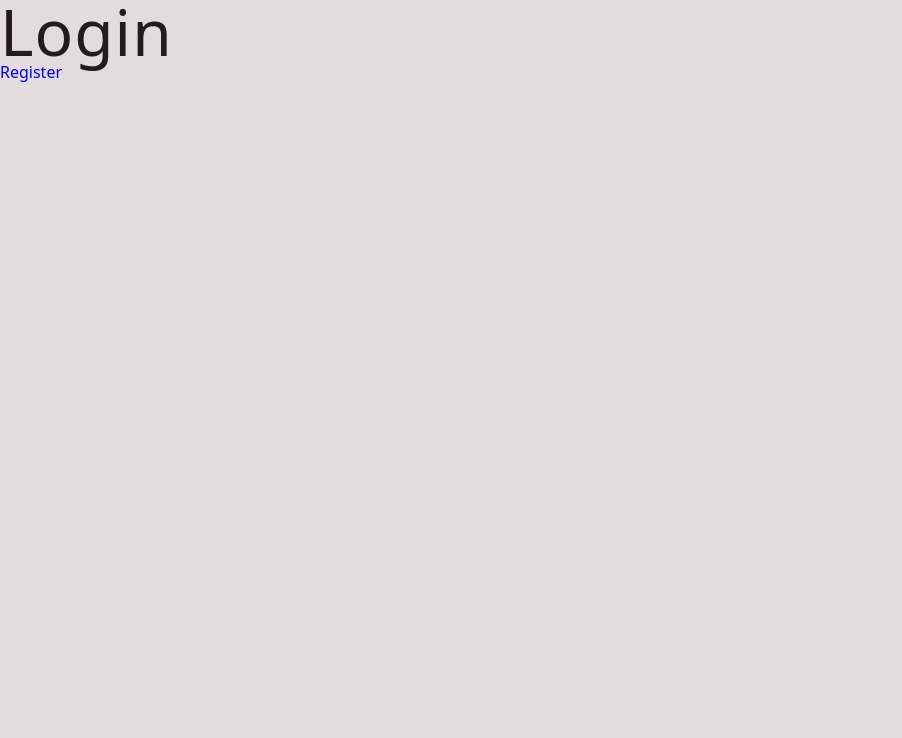
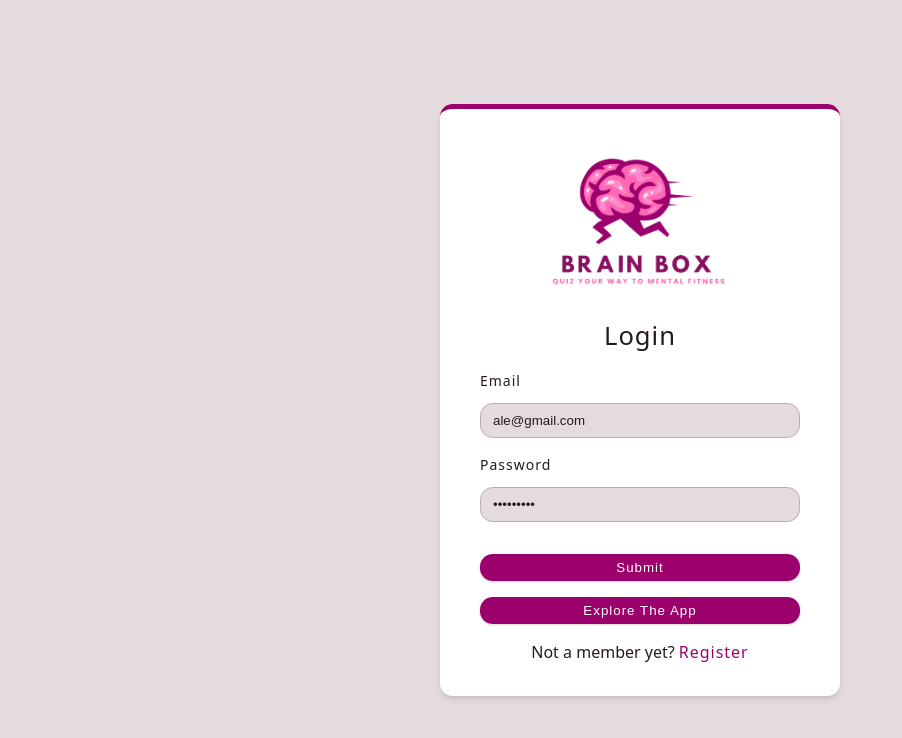
Before and after one commit to AleCuzea28/brain-box, a React (Vite) app in the folder client/: page /login in a window 1280 px wide. Shown: the top 738 px of the page, without its empty margins (0-902 px from the left). Built offline with nearby package versions, Linux system fonts and the light colour scheme.

Commit message:
created login and register pages

```diff
--- a/client/src/components/FormRow.jsx
+++ b/client/src/components/FormRow.jsx
@@ -0,0 +1,18 @@
+const FormRow = ({ type, name, labelText, defaultValue = "" }) => {
+  return (
+    <div className="form-row">
+      <label htmlFor={name} className="form-label">
+        {labelText || name}
+      </label>
+      <input
+        type={type}
+        id={name}
+        name={name}
+        className="form-input"
+        defaultValue={defaultValue}
+        required
+      ></input>
+    </div>
+  );
+};
+export default FormRow;
--- a/client/src/components/index.js
+++ b/client/src/components/index.js
@@ -1 +1,2 @@
 export { default as Logo } from "./Logo";
+export { default as FormRow } from "./FormRow";
--- a/client/src/pages/Login.jsx
+++ b/client/src/pages/Login.jsx
@@ -1,11 +1,31 @@
+import { FormRow } from "../components";
+import Wrapper from "../assets/wrappers/RegisterAndLoginPage";
+import main2 from "../assets/images/main2.png";
+
 import { Link } from "react-router-dom";
 
 const Login = () => {
   return (
-    <div>
-      <h1>Login</h1>
-      <Link to="/register"> Register</Link>
-    </div>
+    <Wrapper>
+      <form className="form">
+        <img src={main2} alt="brain box logo" className="main2" />
+        <h4>Login</h4>
+        <FormRow type="email" name="email" defaultValue="ale@gmail.com" />
+        <FormRow type="password" name="password" defaultValue="secret123" />
+        <button type="submit" className="btn btn-block">
+          submit
+        </button>
+        <button type="button" className="btn btn-block">
+          explore the app
+        </button>
+        <p>
+          Not a member yet?
+          <Link to="/register" className="member-btn">
+            Register
+          </Link>
+        </p>
+      </form>
+    </Wrapper>
   );
 };
 export default Login;
--- a/client/src/pages/Register.jsx
+++ b/client/src/pages/Register.jsx
@@ -1,5 +1,6 @@
 import { Link } from "react-router-dom";
 import Wrapper from "../assets/wrappers/RegisterAndLoginPage";
+import { FormRow } from "../components";
 import main2 from "../assets/images/main2.png";
 
 const Register = () => {
@@ -8,26 +9,16 @@ const Register = () => {
       <form className="form">
         <img src={main2} alt="brain box logo" className="main2" />
         <h4>Register</h4>
-        <div className="form-row">
-          <label htmlFor="name" className="form-label">
-            name
-          </label>
-          <input
-            type="text"
-            id="name"
-            name="name"
-            className="form-input"
-            placeholder="name"
-            required
-          ></input>
-        </div>
-
+        <FormRow type="text" name="name" />
+        <FormRow type="text" name="lastName" labelText="Last Name" />
+        <FormRow type="email" name="email" />
+        <FormRow type="password" name="password" />
         <button type="submit" className="btn btn-block">
           submit
         </button>
         <p>
           Already a member?
-          <Link to="./login" className="member-btn">
+          <Link to="/login" className="member-btn">
             Login
           </Link>
         </p>
```
